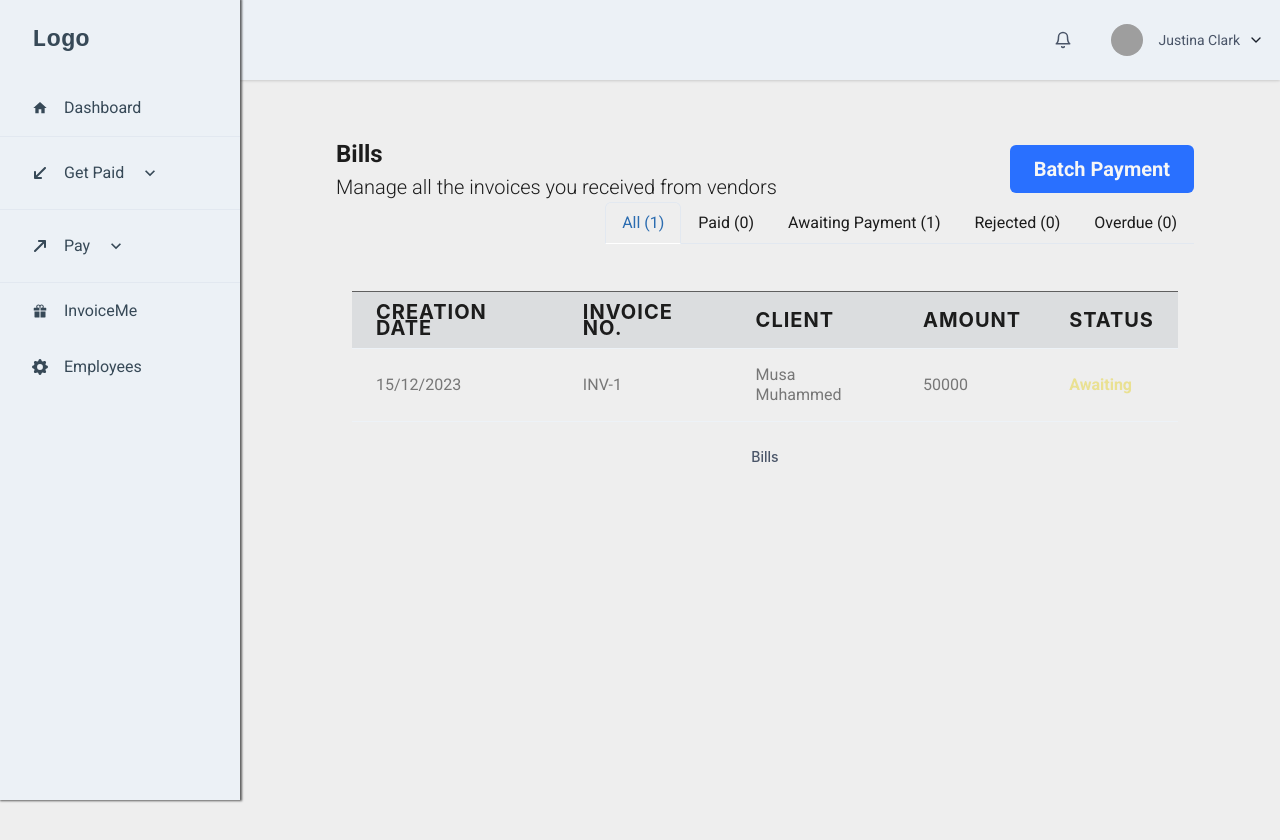
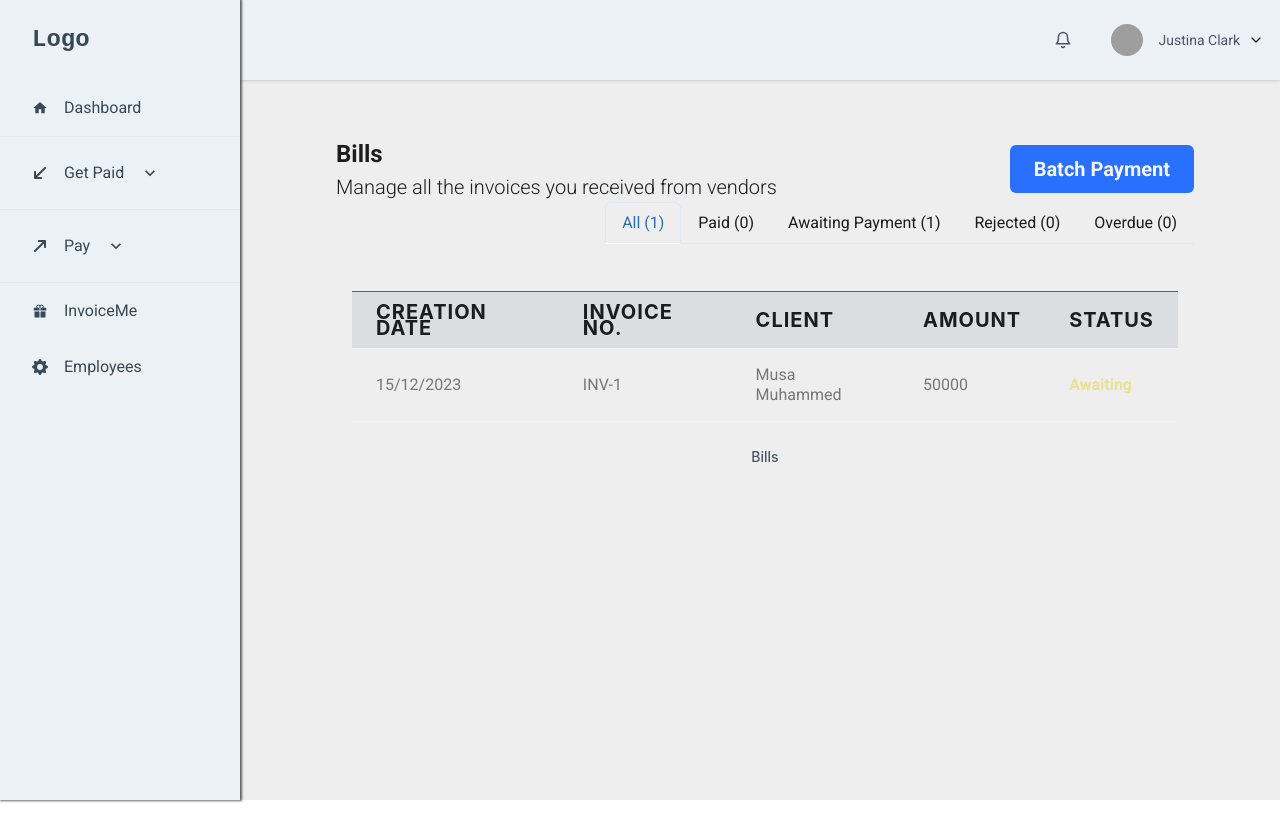
Before and after one commit to DLT-Africa/Quickbill, a React (Vite) app in the folder client/: page /bills in a window 1280 px wide. Shown: the top 840 px of the page. After the commit the page ends 800 px from the top, so only its background shows below. Built offline with nearby package versions, Linux system fonts and the light colour scheme; grey boxes are pictures that could not be loaded.

Commit message:
fixed bugs

```diff
--- a/client/src/components/BillCon.jsx
+++ b/client/src/components/BillCon.jsx
@@ -34,7 +34,7 @@ const BillCon = () => {
   ];
 
   return (
-    <Flex pt={10} className="bill" minH={'100vh'}>
+    <Flex pt={10} className="bill" >
       {/* <Flex h={"full"}>
         <Image src="/expenses.svg" />
       </Flex> */}
```
